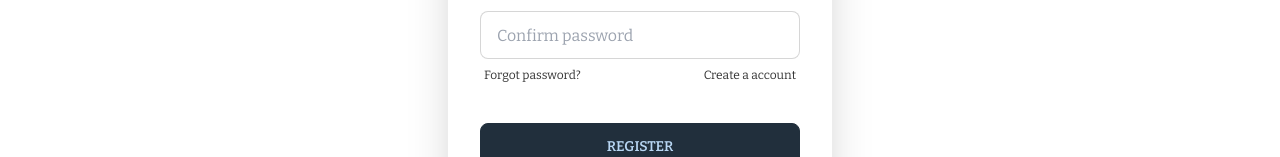
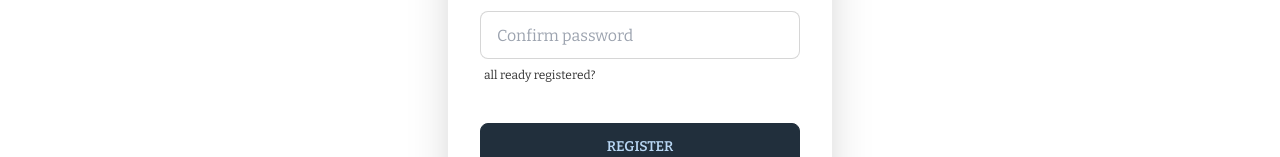
Before and after one commit to sabbir-mahmud/Manufacturer-website, a React (Create React App) app: page /register in a window 1280 px wide. Shown: the part 597-754 px from the top of the page. Built offline with nearby package versions, Linux system fonts and the light colour scheme; no server answers.

Commit message:
log in and register route fixed

```diff
--- a/src/Components/Auth/Login.js
+++ b/src/Components/Auth/Login.js
@@ -1,5 +1,6 @@
 import React from 'react';
 import Helmet from 'react-helmet';
+import { Link } from 'react-router-dom';
 import useLogin from '../../Hooks/useFirebase.js/useLogin';
 import useSocial from '../../Hooks/useFirebase.js/useSocial';
 
@@ -30,8 +31,7 @@ const Login = () => {
                                 </label>
                                 <input type="password" name='password' placeholder="password" className="input input-bordered" />
                                 <label className="label">
-                                    <a href="/" className="label-text-alt link link-hover">Forgot password?</a>
-                                    <a href="/" className="label-text-alt link link-hover">Create a account</a>
+                                    <Link to="/register" className="label-text-alt link link-hover">Create a account</Link>
                                 </label>
                             </div>
 
--- a/src/Components/Auth/Register.js
+++ b/src/Components/Auth/Register.js
@@ -1,5 +1,6 @@
 import React from 'react';
 import Helmet from 'react-helmet';
+import { Link } from 'react-router-dom';
 import useRegister from '../../Hooks/useFirebase.js/useRegister';
 
 const Register = () => {
@@ -38,8 +39,7 @@ const Register = () => {
                                 </label>
                                 <input type="password" name='confirmPassword' placeholder="Confirm password" className="input input-bordered" />
                                 <label className="label">
-                                    <a href="/" className="label-text-alt link link-hover">Forgot password?</a>
-                                    <a href="/" className="label-text-alt link link-hover">Create a account</a>
+                                    <Link to="/login" className="label-text-alt link link-hover">all ready registered?</Link>
                                 </label>
                             </div>
 
```
